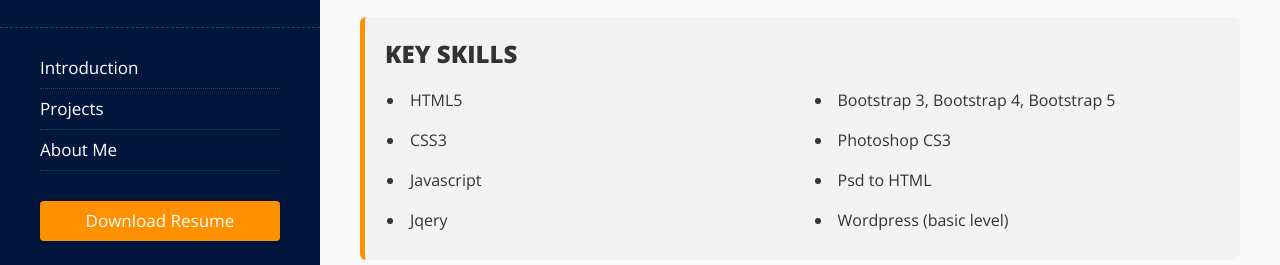
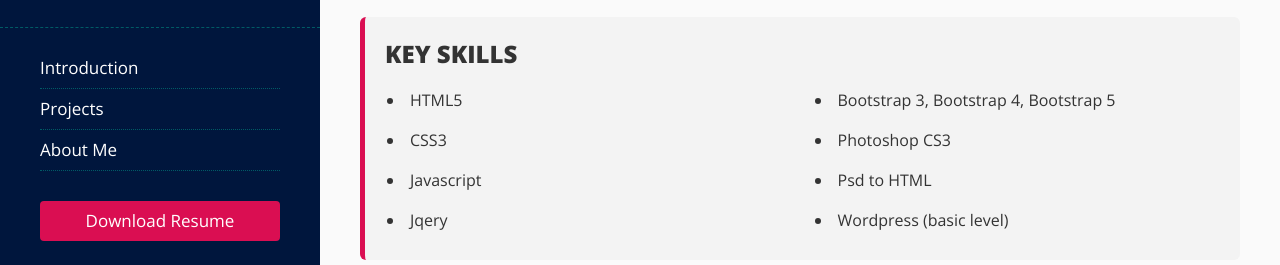
Before and after one commit to SanaProjects/portfolio.github.io, a plain HTML site: page index.html in a window 1280 px wide. Shown: the part 384-649 px from the top of the page. Drawn offline with nearby package versions, Linux system fonts and the light colour scheme.

Commit message:
secondary color change

```diff
--- a/css/style.css
+++ b/css/style.css
@@ -54,10 +54,10 @@ hr{
 
 :root{
     --theme-color: #00163d;
-    --secondary-color: #ff9100;
+    --secondary-color: #da0e52;
     --default-text-color: #333;
     --theme-color-hover: #003184;
-    --secondary-color-hover: #ff5e00;
+    --secondary-color-hover: #a50a3e;
 
 }
 
@@ -300,6 +300,10 @@ body{
 }
 .menu-list li a:hover{
     color: var(--secondary-color);
+}
+
+.menu-list li.default-btn a:hover{
+    color: #ffffff;
 }
 
 .menu-list li.default-btn a{
```
